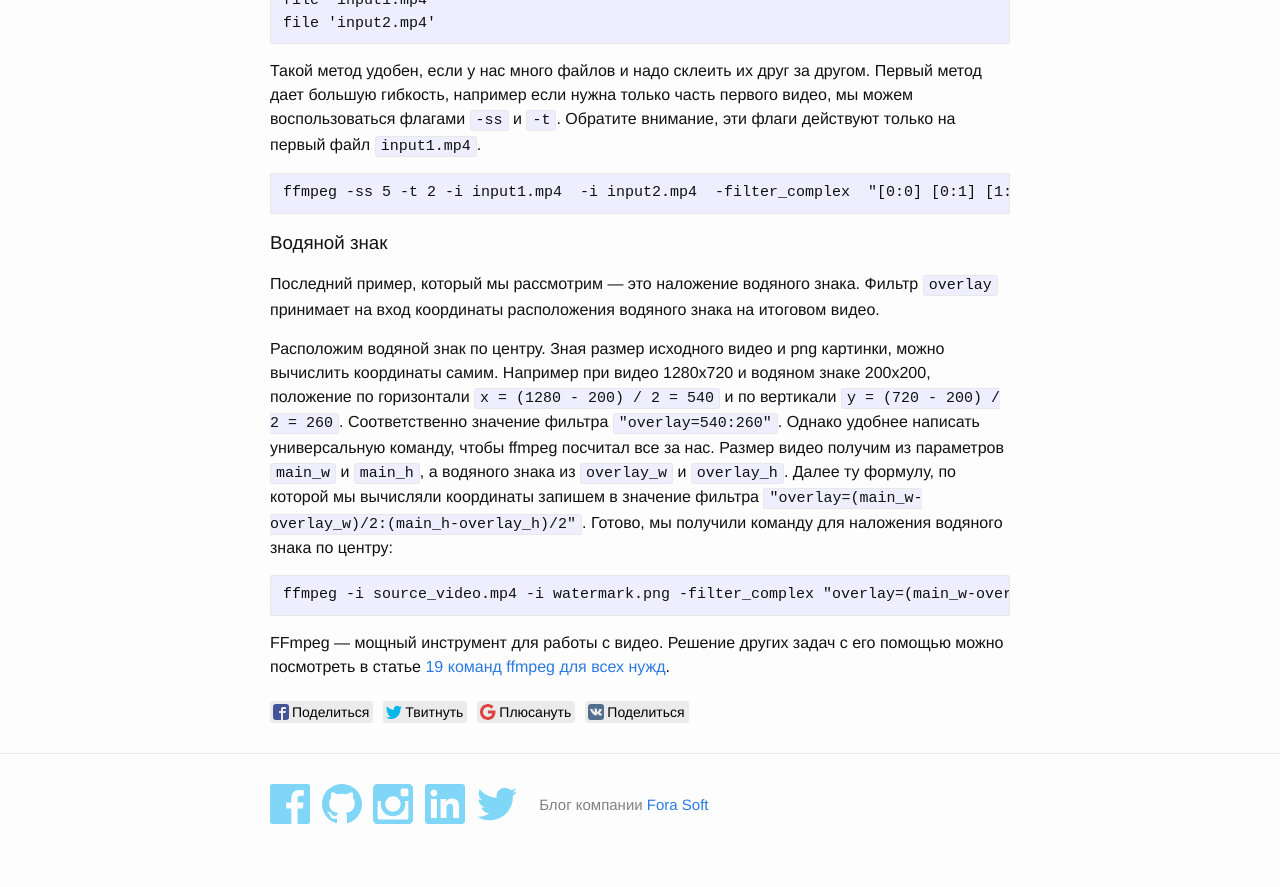
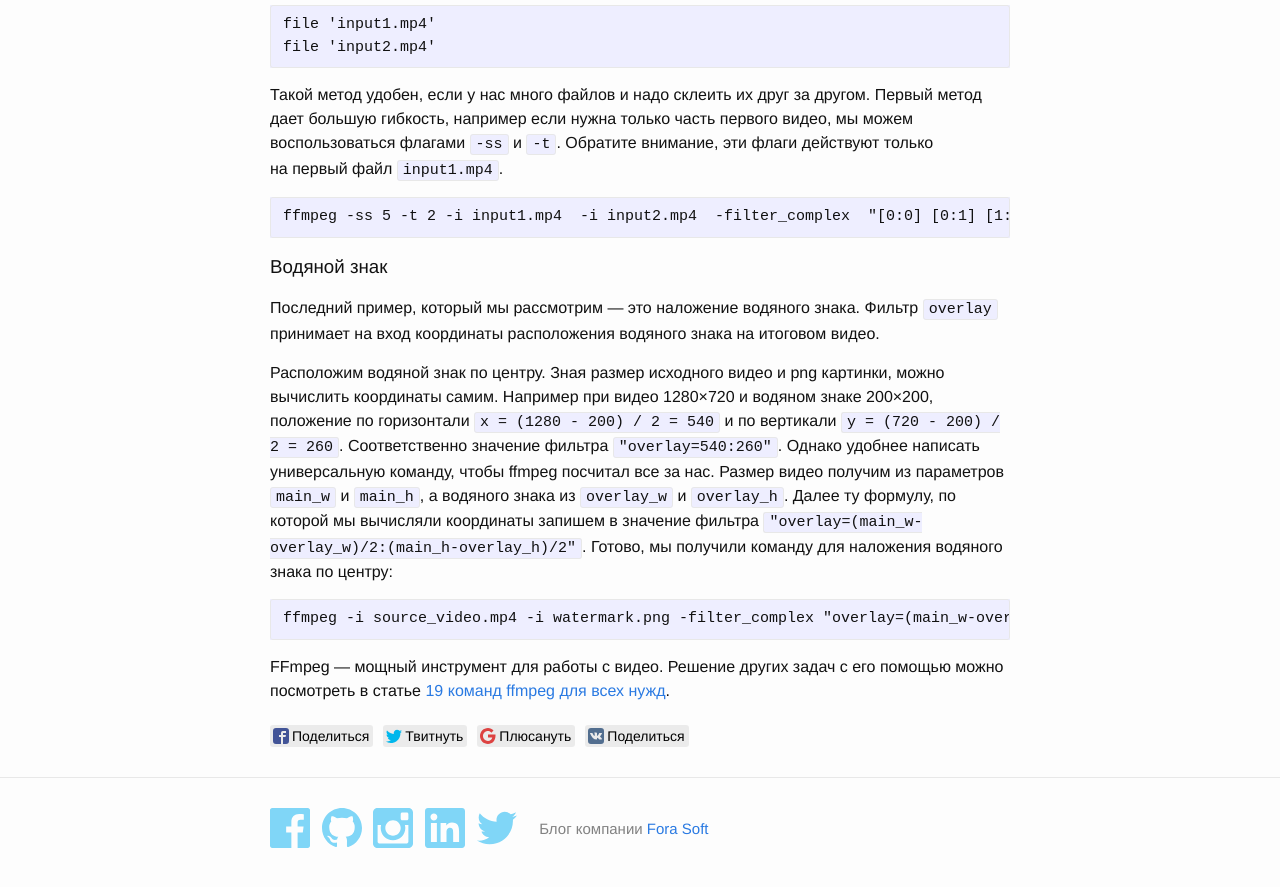
Before and after one commit to forasoft/forasoft.github.io, a Jekyll site: the page built from _posts/2016-03-20-understanding-ffmpeg.md, in a window 1280 px wide and 900 px high, scrolled down 2949 px. Shown: the top 887 px of the window. Built offline with Jekyll 4.4.1, drawn with Linux system fonts in a browser that asks for light colours; comment, search, counter and statistics services are not loaded; part of the change alters nothing that is shown.

Commit message:
Add typography for ffmpeg article

````diff
--- a/_posts/2016-03-20-understanding-ffmpeg.md
+++ b/_posts/2016-03-20-understanding-ffmpeg.md
@@ -7,13 +7,13 @@ tags: [ffmpeg, video, audio]
 keywords: [ffmpeg, video, audio]
 author: arsich
 ---
-FFmpeg — это набор библиотек для обработки видео и аудио файлов. FFmpeg сконвертирует mov в mp4, наложит водяной знак, склеит несколько видео файлов в один, поменяет разрешение, перекодирует потоковое видео, создаст поток сам. FFmpeg полезен для тех, кто профессионально работает с видео, разрабатывает медиа приложения или просто обрабатывает домашние записи.
+FFmpeg&nbsp;&mdash; это набор библиотек для обработки видео и&nbsp;аудио файлов. FFmpeg сконвертирует mov в&nbsp;mp4, наложит водяной знак, склеит несколько видео файлов в&nbsp;один, поменяет разрешение, перекодирует потоковое видео, создаст поток сам. FFmpeg полезен для тех, кто профессионально работает с&nbsp;видео, разрабатывает медиа приложения или просто обрабатывает домашние записи.
 
-FFmpeg не имеет графического интерфейса и управляется командами из консоли. Многие пользователи работают с ним, копируя нужные команды из интернета, не понимая, что значит тот или иной флаг. Научимся осознанно работать с FFmpeg на примере нескольких полезных команд.
+FFmpeg не&nbsp;имеет графического интерфейса и&nbsp;управляется командами из&nbsp;консоли. Многие пользователи работают с&nbsp;ним, копируя нужные команды из&nbsp;интернета, не&nbsp;понимая, что значит тот или иной флаг. Научимся осознанно работать с&nbsp;FFmpeg на&nbsp;примере нескольких полезных команд.
 
 <!--more-->
 
-Сегодня мы пройдем путь от получения информации о файле до применения нескольких фильтров одновременно, решая задачи, с которыми часто сталкиваешься при работе с видео. Установим ffmpeg и вперед!
+Сегодня мы&nbsp;пройдем путь от&nbsp;получения информации о&nbsp;файле до&nbsp;применения нескольких фильтров одновременно, решая задачи, с&nbsp;которыми часто сталкиваешься при работе с&nbsp;видео. Установим ffmpeg и&nbsp;вперед!
 
 ### Получаем информацию о файле ###
 
@@ -21,31 +21,31 @@ FFmpeg не имеет графического интерфейса и упра
 ffmpeg -i file.mp4
 ```
 
-Тут все просто, вводим путь к файлу, получаем информацию о нем: кодеки, количество дорожек, разрешение, битрейт и фреймрейт. Можно ввести сразу несколько: ```-i file1.mp4 -i file2.mp4```.
+Тут все просто, вводим путь к&nbsp;файлу, получаем информацию о&nbsp;нем: кодеки, количество дорожек, разрешение, битрейт и&nbsp;фреймрейт. Можно ввести сразу несколько: ```-i file1.mp4 -i file2.mp4```.
 
 ### Конвертируем в mp4 ###
-Допустим у нас есть сайт, на котором видео проигрывалось через Flash плеер. Мы хотим поменять его на HTML5 Video. Для этого конвертируем видео файлы на сервере из flv формата в mp4.
+Допустим у&nbsp;нас есть сайт, на&nbsp;котором видео проигрывалось через Flash плеер. Мы&nbsp;хотим поменять его на&nbsp;HTML5&nbsp;Video. Для этого конвертируем видео файлы на&nbsp;сервере из&nbsp;flv формата в&nbsp;mp4.
 
 ```
 ffmpeg -i flashvideo.flv -vcodec libx264 -acodec libvo_aacenc output.mp4
 ```
 
-По сравнению с предыдущей командой добавилось три поля. ```output.mp4``` — путь к сконвертированному файлу.  ```-vcodec libx264``` — указываем какой видео кодек хотим получить. В нашем случае это H264, который поддерживается [большинством браузеров](http://caniuse.com/#feat=mpeg4). Аналогично указываем аудио кодек [AAC](http://caniuse.com/#feat=aac).
+По&nbsp;сравнению с&nbsp;предыдущей командой добавилось три поля. ```output.mp4``` &mdash; путь к&nbsp;сконвертированному файлу. ```-vcodec libx264``` &mdash; указываем какой видео кодек хотим получить. В&nbsp;нашем случае это H264, который поддерживается [большинством браузеров](http://caniuse.com/#feat=mpeg4). Аналогично указываем аудио кодек [AAC](http://caniuse.com/#feat=aac).
 
 Список поддерживаемых вашим ffmpeg кодеков можно получить через ```ffmpeg -codecs```, форматов — ```ffmpeg -formats```.
 
-Вместо ```-vcodec``` встречается запись ```-codec:v``` и ```-c:v```. Если не указать кодеки для конвертации ```ffmpeg -i flashvideo.flv output.mp4```, то ffmpeg [установит дефолтные кодеки для формата файла на выходе](http://stackoverflow.com/a/17793689).
+Вместо ```-vcodec``` встречается запись ```-codec:v``` и ```-c:v```. Если не&nbsp;указать кодеки для конвертации ```ffmpeg -i flashvideo.flv output.mp4```, то&nbsp;ffmpeg [установит дефолтные кодеки для формата файла на выходе](http://stackoverflow.com/a/17793689).
 
-При конвертации меняют не только кодеки. Увеличим число настроек:
+При конвертации меняют не&nbsp;только кодеки. Увеличим число настроек:
 
 
 ```
 ffmpeg -i flashvideo.flv -b:v 700k -r 25 -pix_fmt yuv420p -vcodec libx264 -b:a 128k -ar 44100 -acodec libvo_aacenc -y output.mp4
 ```
 
-Мы установили битрейт для видео ```-b:v``` и аудио ```-b:a``` в 700 и 128 кб/c. Битрейт можно обозначить другими флагами: ```-vb``` и ```-b``` для видео или ```-ab``` для аудио.
+Мы&nbsp;установили битрейт для видео ```-b:v``` и&nbsp;аудио ```-b:a``` в&nbsp;700 и&nbsp;128&nbsp;кб/c. Битрейт можно обозначить другими флагами: ```-vb``` и ```-b``` для видео или ```-ab``` для аудио.
 
-Оставшиеся три параметра — это фреймрейт ```-r 25``` в кадрах в секунду, [цветовая модель YUV](http://www.fourcc.org/yuv.php) равная обычному значению yuv420p и [частота дискретизации звука](http://wikisound.org/Частота_дискретизации) 44100 Гц. Флаг ```-y``` нужен для перезаписи файла, если он уже существует.
+Оставшиеся три параметра&nbsp;&mdash; это фреймрейт ```-r 25``` в&nbsp;кадрах в&nbsp;секунду, [цветовая модель YUV](http://www.fourcc.org/yuv.php) равная обычному значению yuv420p и&nbsp;[частота дискретизации звука](http://wikisound.org/Частота_дискретизации) 44100 Гц. Флаг ```-y``` нужен для перезаписи файла, если он&nbsp;уже существует.
 
 ### Вырезаем фрагмент видео ###
 
@@ -53,20 +53,20 @@ ffmpeg -i flashvideo.flv -b:v 700k -r 25 -pix_fmt yuv420p -vcodec libx264 -b:a 1
 ffmpeg -i source_video.mp4 -ss 10 -t 20 -vcodec copy -acodec copy result.mp4
 ```
 
-Флагом ```-ss``` указываем с какого момента исходного видео обрезаем, ```-t``` — продолжительность. На выходе мы получим двадцати секундное видео, которое начнется на десятой секунды исходного. Запись ```-ss 00:00:10.250 -t 00:00:20.120``` пригодится для указания более точного промежутка времени. Стоит учесть, что в обоих случаях ffmpeg обрежет видео по ближайшему к указанному времени [ключевому кадру](https://en.wikipedia.org/wiki/Key_frame).
+Флагом ```-ss``` указываем с&nbsp;какого момента исходного видео обрезаем, ```-t``` &mdash; продолжительность. На&nbsp;выходе мы&nbsp;получим двадцати секундное видео, которое начнется на&nbsp;десятой секунды исходного. Запись ```-ss 00:00:10.250 -t 00:00:20.120``` пригодится для указания более точного промежутка времени. Стоит учесть, что в&nbsp;обоих случаях ffmpeg обрежет видео по&nbsp;ближайшему к&nbsp;указанному времени [ключевому кадру](https://en.wikipedia.org/wiki/Key_frame).
 
-Мы добавили ```-vcodec copy -acodec copy``` чтобы сохранить кодеки исходного видео. Иначе ffmpeg перекодировал бы их в кодеки по умолчанию.
+Мы&nbsp;добавили ```-vcodec copy -acodec copy``` чтобы сохранить кодеки исходного видео. Иначе ffmpeg перекодировал&nbsp;бы их&nbsp;в&nbsp;кодеки по&nbsp;умолчанию.
 
 ### Фильтры. Меняем разрешение ###
 
-Один из самых мощных инструментов ffmpeg — фильтры. Они могут добавлять эффекты, накладывать разные видео друг на друга, сшивать несколько файлов в один. Увидеть список установленных фильтров мы можем по команде ```ffmpeg -filters```. Изменим с их помощью разрешение видео:
+Один из&nbsp;самых мощных инструментов ffmpeg&nbsp;&mdash; фильтры. Они могут добавлять эффекты, накладывать разные видео друг на&nbsp;друга, сшивать несколько файлов в&nbsp;один. Увидеть список установленных фильтров мы&nbsp;можем по&nbsp;команде ```ffmpeg -filters```. Изменим с&nbsp;их&nbsp;помощью разрешение видео:
 
 ```
 ffmpeg -i source_video.avi -vf scale=640:480 source_preview.avi
 ```
 
-Мы использовали флаг ```-vf```, указав  фильтр ```scale``` и разрешение ```640:480```. Этот фильтр может
-<a href="https://trac.ffmpeg.org/wiki/Scaling%20(resizing)%20with%20ffmpeg)">сохранять пропорции и вычислять разрешение динамически</a>.
+Мы использовали флаг ```-vf```, указав  фильтр ```scale``` и&nbsp;разрешение ```640:480```. Этот фильтр может
+<a href="https://trac.ffmpeg.org/wiki/Scaling%20(resizing)%20with%20ffmpeg)">сохранять пропорции и&nbsp;вычислять разрешение динамически</a>.
 
 ### Объединение фильтров. Ускоряем воспроизведение ###
 
@@ -74,23 +74,23 @@ ffmpeg -i source_video.avi -vf scale=640:480 source_preview.avi
 ffmpeg -i source_video.mp4 -filter_complex "[0:v]setpts=0.5*PTS;[0:a]atempo=2.0" accelerated.mp4
 ```
 
-Мы объединили несколько фильтров в один флагом ```filter_complex``` и получили ускоренный в два раза файл. Чтобы разобраться применим фильтры по одиночке.
+Мы&nbsp;объединили несколько фильтров в&nbsp;один флагом ```filter_complex``` и&nbsp;получили ускоренный в&nbsp;два раза файл. Чтобы разобраться применим фильтры по&nbsp;одиночке.
 
 ```
 ffmpeg -i source_video.mp4 -vf setpts=0.5*PTS accelerated_video.mp4
 ```
 
-Мы ускорили воспроизведение видео дорожки фильтром ```setpts```. Однако аудиодорожка не изменилась, и файл получится той же продолжительности что и был: видео проиграется в 2 раза быстрее, а последний кадр будет висеть всю вторую половину файла. Если аудио дорожка не нужна, уберем ее флагом ```-an```, тогда длительность итогового файла будет определяться по видео дорожке и будет в два раза меньше исходной.
+Мы&nbsp;ускорили воспроизведение видео дорожки фильтром ```setpts```. Однако аудиодорожка не&nbsp;изменилась, и&nbsp;файл получится той&nbsp;же продолжительности что и&nbsp;был: видео проиграется в&nbsp;2&nbsp;раза быстрее, а&nbsp;последний кадр будет висеть всю вторую половину файла. Если аудио дорожка не&nbsp;нужна, уберем ее&nbsp;флагом ```-an```, тогда длительность итогового файла будет определяться по&nbsp;видео дорожке и&nbsp;будет в&nbsp;два раза меньше исходной.
 
-Наоборот, если нужна только ускоренная аудио дорожка без видео, воспользуемся фильтром ```atempo``` и флагом ```vn```.
+Наоборот, если нужна только ускоренная аудио дорожка без видео, воспользуемся фильтром ```atempo``` и&nbsp;флагом ```vn```.
 
 ```
 ffmpeg -i source_video.mp4 -af atempo=2.0 -vn accelerated_audio.mp3
 ```
 
-Добавив ```filter_complex``` и применив оба фильтра, мы ускорили файл целиком.
+Добавив ```filter_complex``` и&nbsp;применив оба фильтра, мы&nbsp;ускорили файл целиком.
 
-[Граф фильтров](http://ffmpeg.org/ffmpeg-filters.html#Filtergraph-description) применяет последовательность из нескольких фильтров к исходному файлу. Мы указали ускорение ```setpts``` для видео дорожки ```[0:v]``` и ```atempo``` для аудио ```[0:a]```. С помощью комбинаций фильтров мы можем решить большинство задач по редактированию видео.
+[Граф фильтров](http://ffmpeg.org/ffmpeg-filters.html#Filtergraph-description) применяет последовательность из&nbsp;нескольких фильтров к&nbsp;исходному файлу. Мы&nbsp;указали ускорение ```setpts``` для видео дорожки ```[0:v]``` и ```atempo``` для аудио ```[0:a]```. С&nbsp;помощью комбинаций фильтров мы&nbsp;можем решить большинство задач по&nbsp;редактированию видео.
 
 ### Склеиваем файлы в один ###
 
@@ -98,7 +98,7 @@ ffmpeg -i source_video.mp4 -af atempo=2.0 -vn accelerated_audio.mp3
 ffmpeg -i input1.mp4 -i input2.mp4  -filter_complex  "[0:0] [0:1] [1:0] [1:1] concat=n=2:v=1:a=1 [v] [a]" -map "[v]" -map "[a]" -y output.mp4
 ```
 
-Мы видим новый флаг ```map```. Он указывает ffmpeg какие дорожки хотим получить в итоговом файле. Если в наших исходных видео файлах гарантировано одна видео и аудио дорожка, и столько же мы хотим получить на выходе, то флаг map не нужен. Другие примеры использования Map можно посмотреть на [сайте ffmpeg](https://trac.ffmpeg.org/wiki/Map).
+Мы&nbsp;видим новый флаг ```map```. Он&nbsp;указывает ffmpeg какие дорожки хотим получить в&nbsp;итоговом файле. Если в&nbsp;наших исходных видео файлах гарантировано одна видео и&nbsp;аудио дорожка, и&nbsp;столько&nbsp;же мы&nbsp;хотим получить на&nbsp;выходе, то&nbsp;флаг map не&nbsp;нужен. Другие примеры использования Map можно посмотреть&nbsp;на [сайте ffmpeg](https://trac.ffmpeg.org/wiki/Map).
 
 Выполним ту же операцию другим методом:
 
@@ -113,7 +113,7 @@ file 'input1.mp4'
 file 'input2.mp4'
 ```
 
-Такой метод удобен, если у нас много файлов и надо склеить их друг за другом. Первый метод дает большую гибкость, например если нужна только часть первого видео, мы можем воспользоваться флагами ```-ss``` и ```-t```. Обратите внимание, эти флаги действуют только на первый файл ```input1.mp4```.
+Такой метод удобен, если у&nbsp;нас много файлов и&nbsp;надо склеить их&nbsp;друг за&nbsp;другом. Первый метод дает большую гибкость, например если нужна только часть первого видео, мы&nbsp;можем воспользоваться флагами ```-ss``` и ```-t```. Обратите внимание, эти флаги действуют только на&nbsp;первый файл ```input1.mp4```.
 
 ```
 ffmpeg -ss 5 -t 2 -i input1.mp4  -i input2.mp4  -filter_complex  "[0:0] [0:1] [1:0] [1:1] concat=n=2:v=1:a=1 [v] [a]" -map "[v]" -map "[a]"  -y result.mp4
@@ -121,12 +121,12 @@ ffmpeg -ss 5 -t 2 -i input1.mp4  -i input2.mp4  -filter_complex  "[0:0] [0:1] [1
 
 ### Водяной знак ###
 
-Последний пример, который мы рассмотрим — это наложение водяного знака. Фильтр ```overlay``` принимает на вход координаты расположения водяного знака на итоговом видео.
+Последний пример, который мы&nbsp;рассмотрим&nbsp;&mdash; это наложение водяного знака. Фильтр ```overlay``` принимает на&nbsp;вход координаты расположения водяного знака на&nbsp;итоговом видео.
 
-Расположим водяной знак по центру. Зная размер исходного видео и png картинки, можно вычислить координаты самим. Например при видео 1280x720 и водяном знаке 200x200, положение по горизонтали ```x = (1280 - 200) / 2 = 540``` и по вертикали ```y = (720 - 200) / 2 = 260```. Соответственно значение фильтра ```"overlay=540:260"```. Однако удобнее написать универсальную команду, чтобы ffmpeg посчитал все за нас. Размер видео получим из параметров ```main_w``` и ```main_h```, а водяного знака из ```overlay_w``` и ```overlay_h```. Далее ту формулу, по которой мы вычисляли координаты запишем в значение фильтра ```"overlay=(main_w-overlay_w)/2:(main_h-overlay_h)/2"```. Готово, мы получили команду для наложения водяного знака по центру:
+Расположим водяной знак по&nbsp;центру. Зная размер исходного видео и&nbsp;png картинки, можно вычислить координаты самим. Например при видео 1280&times;720 и&nbsp;водяном знаке 200&times;200, положение по&nbsp;горизонтали ```x = (1280 - 200) / 2 = 540``` и&nbsp;по&nbsp;вертикали ```y = (720 - 200) / 2 = 260```. Соответственно значение фильтра ```"overlay=540:260"```. Однако удобнее написать универсальную команду, чтобы ffmpeg посчитал все за&nbsp;нас. Размер видео получим из&nbsp;параметров ```main_w``` и&nbsp;```main_h```, а&nbsp;водяного знака из&nbsp;```overlay_w``` и&nbsp;```overlay_h```. Далее ту формулу, по которой мы вычисляли координаты запишем в значение фильтра ```"overlay=(main_w-overlay_w)/2:(main_h-overlay_h)/2"```. Готово, мы&nbsp;получили команду для наложения водяного знака по центру:
 
 ```
 ffmpeg -i source_video.mp4 -i watermark.png -filter_complex "overlay=(main_w-overlay_w)/2:(main_h-overlay_h)/2" -codec:a copy video_protected.mp4
 ```
 
-FFmpeg — мощный инструмент для работы с видео. Решение других задач с его помощью можно посмотреть в статье [19 команд ffmpeg для всех нужд](http://www.catswhocode.com/blog/19-ffmpeg-commands-for-all-needs).
+FFmpeg&nbsp;&mdash; мощный инструмент для работы с&nbsp;видео. Решение других задач с&nbsp;его помощью можно посмотреть в&nbsp;статье [19 команд ffmpeg для всех нужд](http://www.catswhocode.com/blog/19-ffmpeg-commands-for-all-needs).
````
